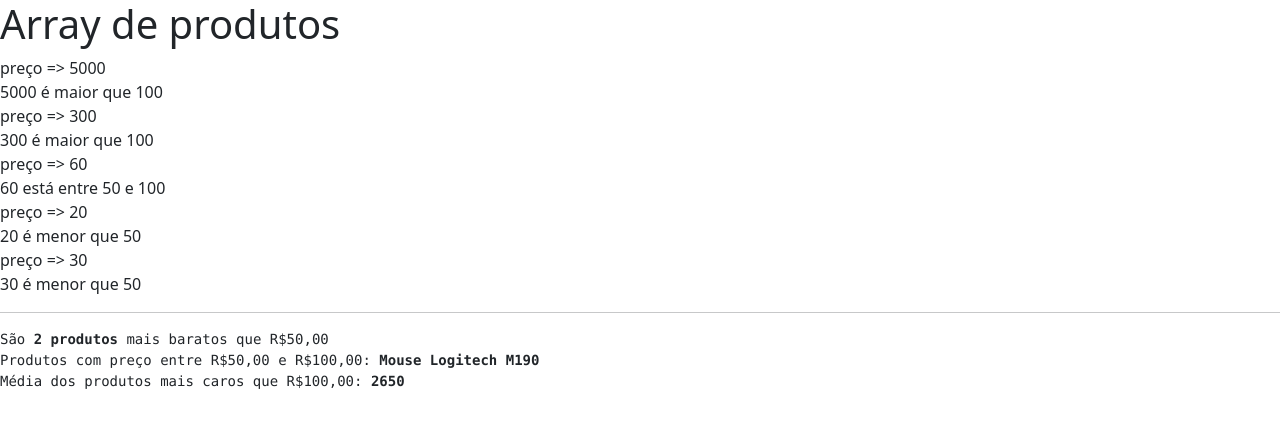
After one commit to LucasAntunesDev/pw2, a PHP site: page /4.php in a window 1280 px wide. The commit adds this page. Shown: the top 428 px of the page. Run offline with PHP 8.4, Linux system fonts and the light colour scheme; data that the repository does not hold is empty.

Commit message:
exercício 4

```diff
--- a/Fevereiro/Aula 05/3.php
+++ b/Fevereiro/Aula 05/3.php
@@ -4,7 +4,7 @@
 a. Crie um vetor de 15 posições e preencha com valores aleatórios entre 0 e 9
 b. Calcule a Média, a Moda e a Mediana desse vetor -->
 
-<html>
+<html lang="pt-BR">
 
 <head>
     <meta charset='utf-8'>
@@ -42,7 +42,7 @@ b. Calcule a Média, a Moda e a Mediana desse vetor -->
     foreach ($vetor as $valor) {
         $soma += $valor;
     }
-    $media = $soma / 15;
+    $media = $soma / count($vetor);
 
     $moda = 0;
     #Moda
--- /dev/null
+++ b/Fevereiro/Aula 05/4.php
@@ -0,0 +1,76 @@
+<!-- Faça um programa que receba o nome de 5 produtos e seus respectivos
+preços, calcule e mostre:
+a. A quantidade de produtos com preço inferior a R$50,00.
+b. O nome dos produtos com preço entre R$50,00 e R$100,00.
+c. A média dos preços dos produtos com preço superior a R$100,00. -->
+
+<!DOCTYPE html>
+<html lang="pt-BR">
+
+<head>
+    <meta charset="UTF-8">
+    <meta http-equiv="X-UA-Compatible" content="IE=edge">
+    <meta name="viewport" content="width=device-width, initial-scale=1.0">
+    <title>Array de produtos</title>
+    <link href="https://cdn.jsdelivr.net/npm/bootstrap@5.3.0-alpha1/dist/css/bootstrap.min.css" rel="stylesheet" integrity="sha384-GLhlTQ8iRABdZLl6O3oVMWSktQOp6b7In1Zl3/Jr59b6EGGoI1aFkw7cmDA6j6gD" crossorigin="anonymous">
+</head>
+
+<body>
+    <h1>Array de produtos</h1>
+    <?php
+    $produtos = array(
+        'Playstation 5' => array(
+            'Preço' => '5000'
+        ),
+        //Só pra agradar o professor :)
+        'Camisa do Grêmio' => array(
+            'Preço' => '300'
+        ),
+        'Mouse Logitech M190' => array(
+            'Preço' => '60'
+        ),
+        'e' => array(
+            'Preço' => '20'
+        ),
+        'c' => array(
+            'Preço' => '30'
+        ),
+    );
+
+    $menor_que_50 = 0;
+    $maior_que_100 = 0;
+    $soma = 0;
+
+    foreach ($produtos as $produto => $preco) {
+
+        foreach ($preco as $p) {
+            echo "preço => $p <br>";
+            if ($p >= 50 && $p < 101) {
+                $entre_50_e_100++;
+                echo "$p está entre 50 e 100<br>";
+                $nome_entre_50_e_100[$produto] = $produto;
+            } else if ($p < 50) {
+                $menor_que_50++;
+                echo "$p é menor que 50<br>";
+            } else {
+                $maior_que_100++;
+                $soma += $p;
+                echo "$p é maior que 100<br>";
+            }
+        }
+    }
+
+    $media = $soma / $maior_que_100;
+    $nome_entre_50_e_100 = implode(' , ', $nome_entre_50_e_100);
+
+    echo "<hr>";
+    echo "<pre>";
+    echo "São <b>$menor_que_50 produtos</b> mais baratos que R$50,00<br>";
+    echo "Produtos com preço entre R$50,00 e R$100,00: <b>$nome_entre_50_e_100</b><br>";
+    echo "Média dos produtos mais caros que R$100,00: <b>$media</b> <br>";
+    echo "</pre>";
+
+    ?>
+</body>
+
+</html>
```
